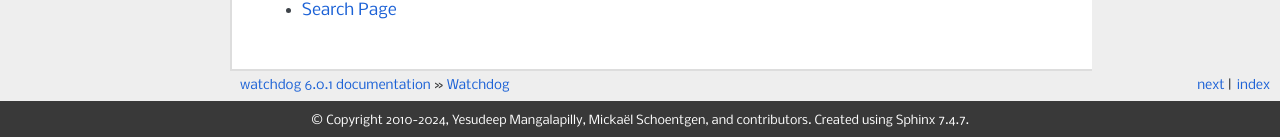
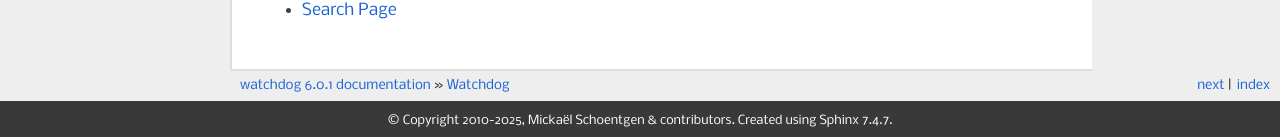
Before and after one commit to gorakhargosh/watchdog, a Sphinx documentation site: the page built from docs/source/index.rst, in a window 1280 px wide. Shown: the part 1521-1658 px from the top of the page. Built offline with Sphinx 7.4.7, drawn with Linux system fonts in a browser that asks for light colours.

Commit message:
chore: update dates

```diff
--- a/README.rst
+++ b/README.rst
@@ -223,7 +223,7 @@ Licensing
 
 Watchdog is licensed under the terms of the `Apache License, version 2.0`_.
 
-- Copyright 2018-2024 Mickaël Schoentgen & contributors
+- Copyright 2018-2025 Mickaël Schoentgen & contributors
 - Copyright 2014-2018 Thomas Amland & contributors
 - Copyright 2012-2014 Google, Inc.
 - Copyright 2011-2012 Yesudeep Mangalapilly
--- a/docs/source/conf.py
+++ b/docs/source/conf.py
@@ -22,8 +22,8 @@ sys.path.insert(0, SRC_DIR_PATH)
 import watchdog.version  # noqa: E402
 
 PROJECT_NAME = "watchdog"
-AUTHOR_NAME = "Yesudeep Mangalapilly, Mickaël Schoentgen, and contributors"
-COPYRIGHT = f"2010-2024, {AUTHOR_NAME}"
+AUTHOR_NAME = "Mickaël Schoentgen & contributors"
+COPYRIGHT = f"2010-2025, {AUTHOR_NAME}"
 
 
 # -- General configuration -----------------------------------------------------
--- a/docs/source/global.rst.inc
+++ b/docs/source/global.rst.inc
@@ -2,7 +2,7 @@
 
 .. |author_name| replace:: Mickaël Schoentgen
 .. |author_email| replace:: contact@tiger-222.fr
-.. |copyright| replace:: Copyright 2011-2024 Yesudeep Mangalapilly, Mickaël Schoentgen & contributors.
+.. |copyright| replace:: Copyright 2010-2025 Mickaël Schoentgen & contributors.
 .. |project_name| replace:: ``watchdog``
 .. |project_version| replace:: 5.0.4
 
```
Also changed, not shown: 4 other files.
